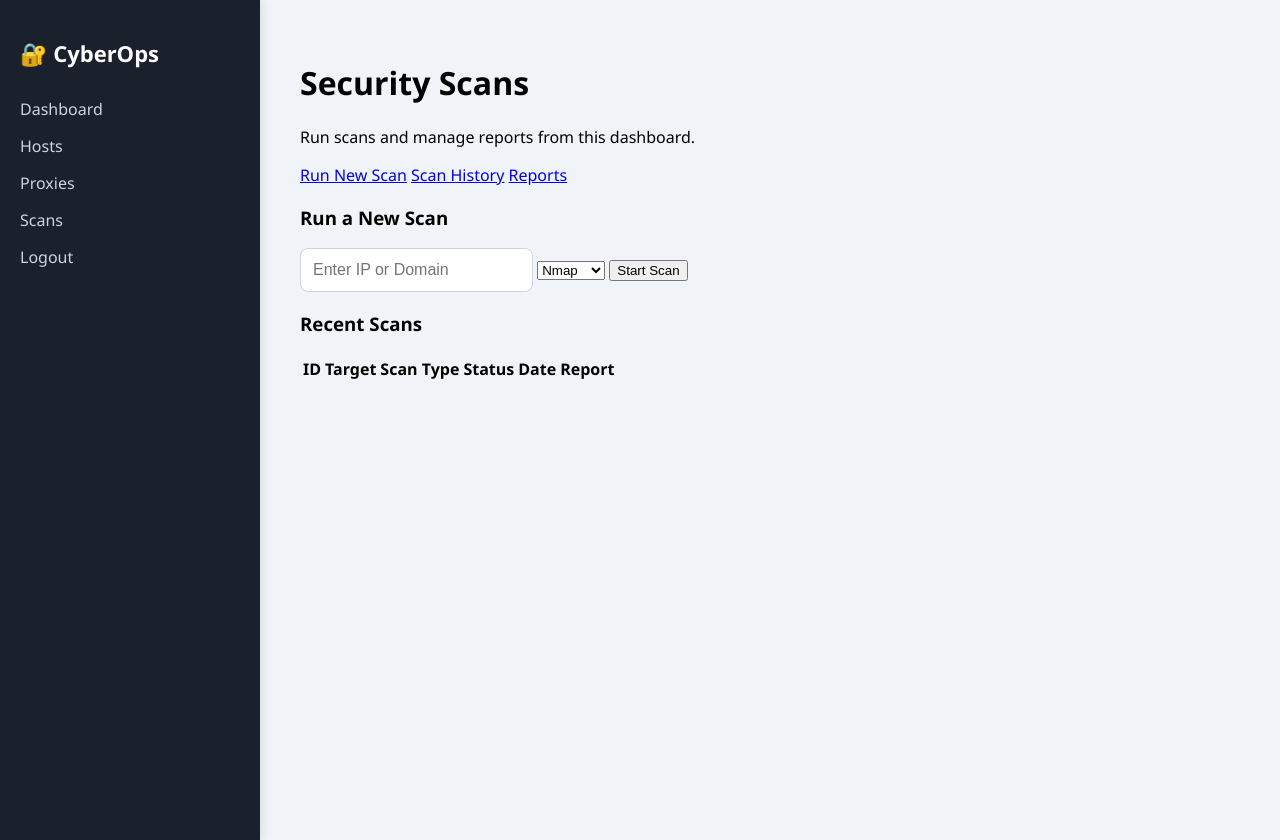
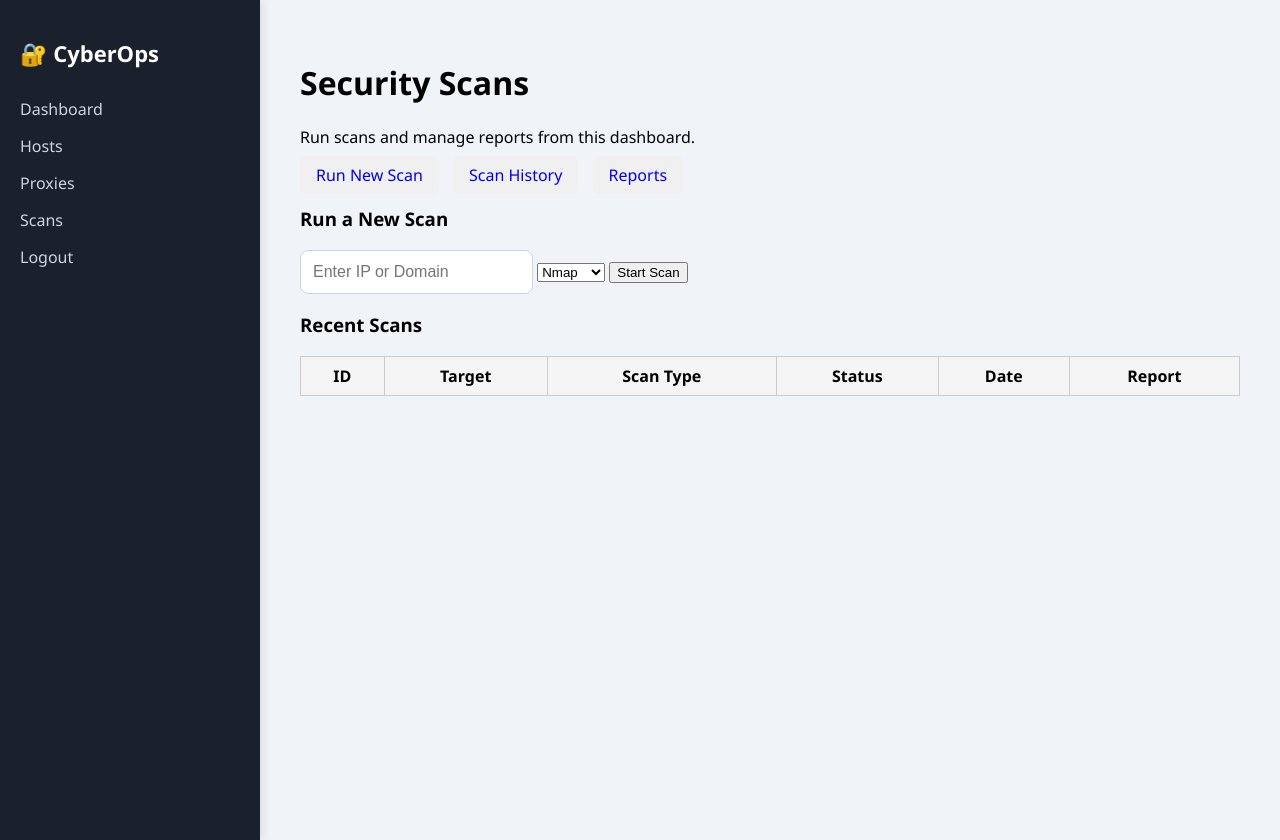
Before and after one commit to LM-Codespace/Dashboard-Flask, a Flask app: page /scans in a window 1280 px wide. Run offline with Flask 3, Linux system fonts and the light colour scheme; lists and menus that the app fills with data are empty; some libraries are stand-ins or nearby versions.

Commit message:
Update style.css

```diff
--- a/static/style.css
+++ b/static/style.css
@@ -138,3 +138,29 @@ input[type="submit"]:hover {
 .btn-check:hover {
     text-decoration: underline;
 }
+
+.subnav {
+    margin-bottom: 20px;
+}
+.subnav-link {
+    margin-right: 10px;
+    padding: 8px 16px;
+    background: #f0f0f0;
+    border-radius: 6px;
+    text-decoration: none;
+}
+.subnav-link:hover {
+    background: #ddd;
+}
+
+.styled-table {
+    width: 100%;
+    border-collapse: collapse;
+}
+.styled-table th, .styled-table td {
+    border: 1px solid #ccc;
+    padding: 8px;
+}
+.styled-table th {
+    background-color: #f5f5f5;
+}
```
